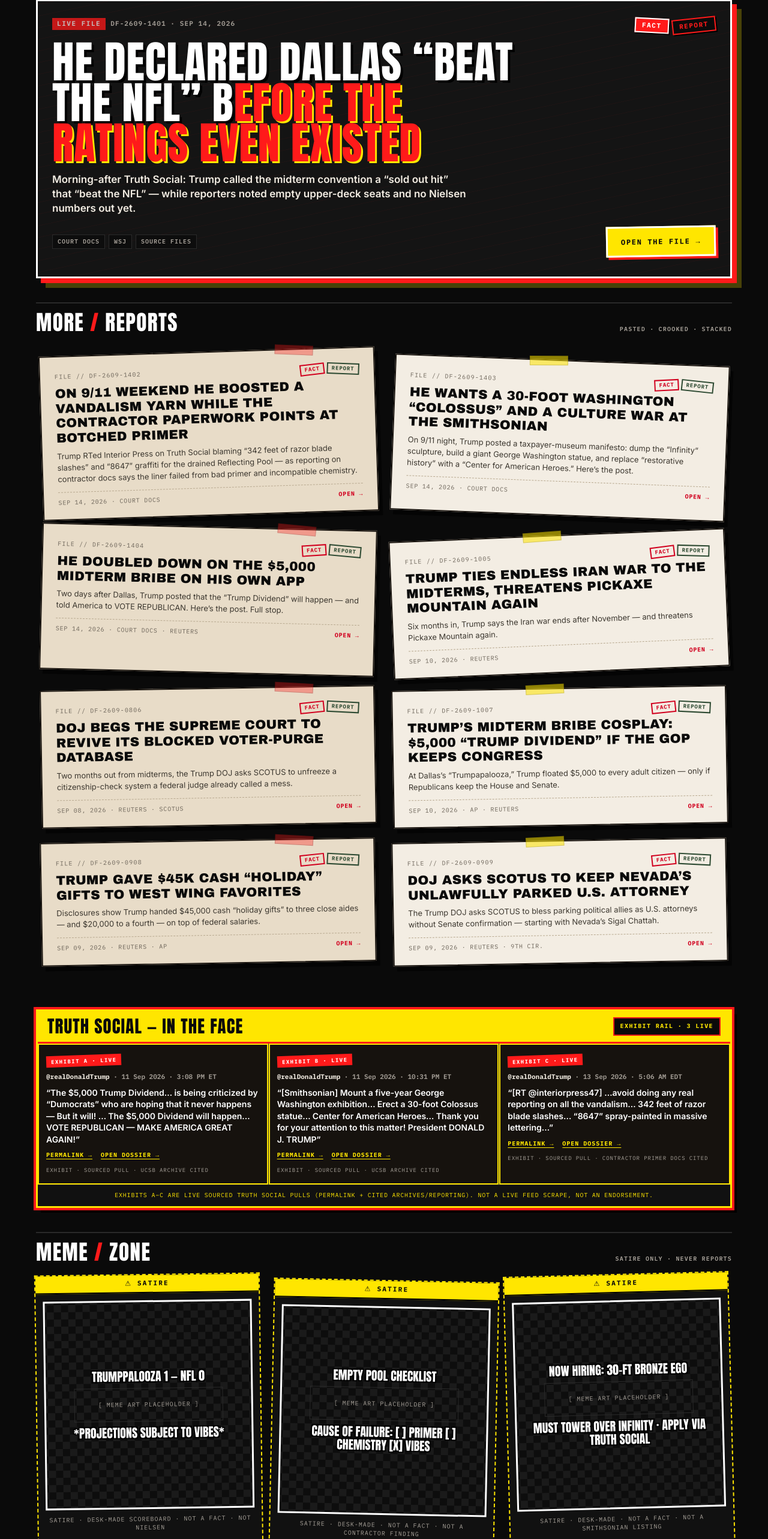
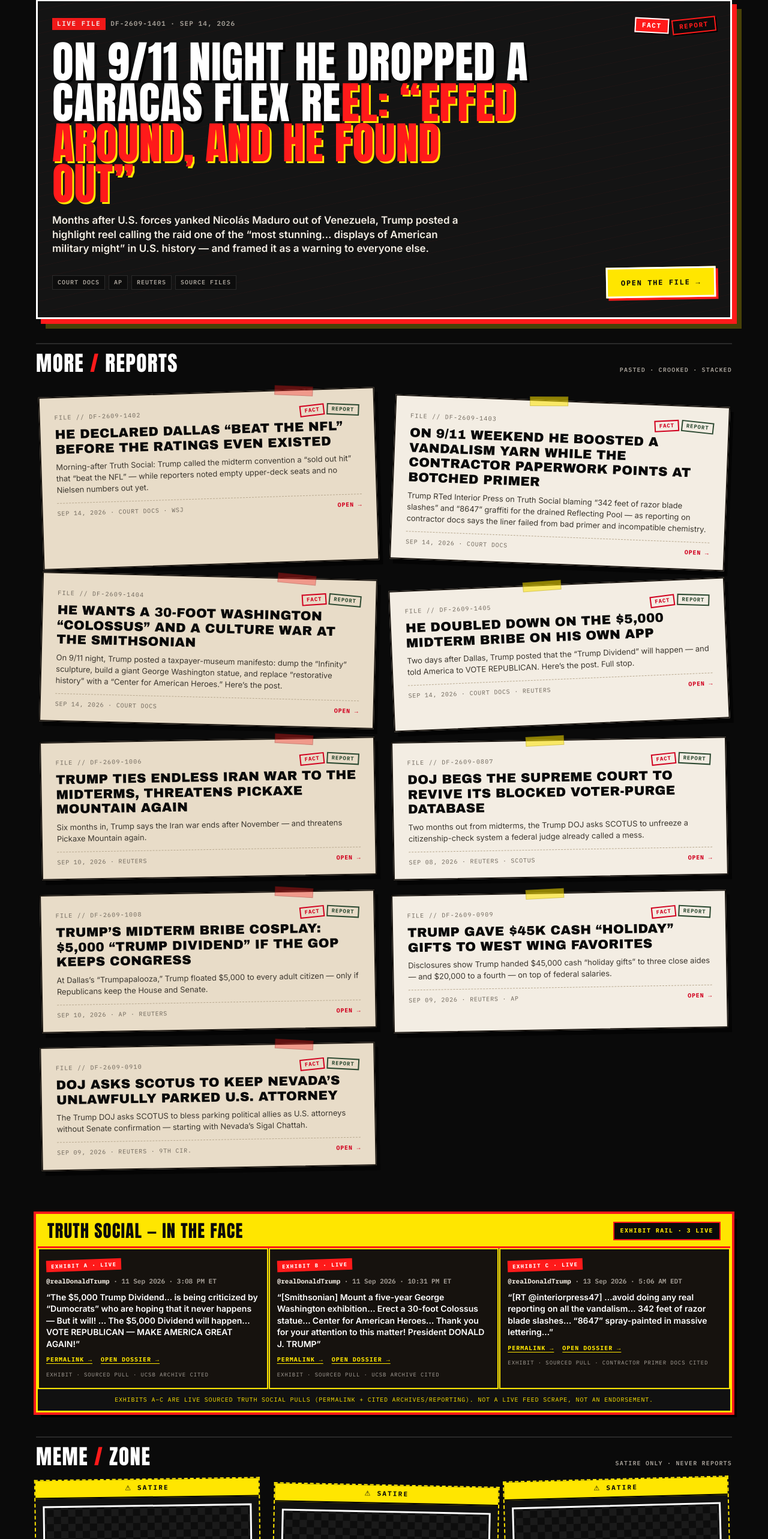
Before and after one commit to donaldfiles/the-donald-files, a React (Vite) app: page / in a window 1280 px wide. Shown: the part 217-2783 px from the top of the page at 60% size. Built offline with nearby package versions, Linux system fonts and the light colour scheme.

Commit message:
Ship TS Watch #5 (Caracas Maduro FAFO) article-only
Article-only ship: no new TruthStrip slot; keep A/B/C. Optional SATIRE FAFO meme on MemeRail.

```diff
--- a/src/components/home/MemeRail.tsx
+++ b/src/components/home/MemeRail.tsx
@@ -1,4 +1,9 @@
 const MEMES = [
+  {
+    top: 'FOREIGN POLICY IN THREE WORDS: FAFO',
+    bot: '(official soundtrack)',
+    cap: 'SATIRE · desk-made · NOT a fact · not a State Dept briefing',
+  },
   {
     top: 'TRUMPPALOOZA 1 — NFL 0',
     bot: '*projections subject to vibes*',
--- a/src/content/articles.ts
+++ b/src/content/articles.ts
@@ -17,6 +17,39 @@ export type Article = {
 }
 
 export const articles: Article[] = [
+  {
+    slug: 'truth-social-caracas-maduro-fafo',
+    title:
+      'On 9/11 night he dropped a Caracas flex reel: “effed around, and he found out”',
+    category: 'REPORTS',
+    date: '2026-09-14',
+    dek: 'Months after U.S. forces yanked Nicolás Maduro out of Venezuela, Trump posted a highlight reel calling the raid one of the “most stunning… displays of American military might” in U.S. history — and framed it as a warning to everyone else.',
+    body: [
+      'FACT — What he posted: On 11 September 2026 at 11:21 PM EDT, @realDonaldTrump posted a video. Per the Trump’s Truth archive transcript, the clip includes lines that U.S. forces conducted an “apprehension mission in Caracas, Venezuela to bring to justice 2 indicted persons, Nicolas and Cecilia Maduro,” plus the taunt that Maduro “had his chance until he didn’t” / “effed around, and he found out,” and praise for the operation as among the “most stunning, effective, and powerful displays of American military might and competence in American history.” Permalink: https://truthsocial.com/@realDonaldTrump/117255916246451243',
+      'ANALYSIS (labeled opinion / editorial context) — Why it matters: This isn’t breaking news — the raid was 3 January 2026 (AP/Reuters). It’s a victory lap on the anniversary of 9/11, recycled as midterm-season intimidation porn: we can snatch a sitting leader; adjust accordingly. Maduro is in Brooklyn fighting the case on immunity grounds (Reuters, 2 Sep 2026). Trump’s still selling the extraction like a UFC walkout. Deterrence theater, truth-app edition.',
+    ],
+    sources: [
+      {
+        label: 'Primary — Truth Social permalink (@realDonaldTrump, 11 Sep 2026)',
+        url: 'https://truthsocial.com/@realDonaldTrump/117255916246451243',
+      },
+      {
+        label: 'Archive — Trumpstruth.org status 41697',
+        url: 'https://www.trumpstruth.org/statuses/41697',
+      },
+      {
+        label:
+          'Context — AP, Trump / Maduro Venezuela raid (3 Jan 2026 attributed)',
+        url: 'https://apnews.com/article/trump-maduro-venezuela-presidential-palace-blowtorches-7969152ae48510003fe9cbde92f3c102',
+      },
+      {
+        label:
+          'Context — Reuters, Maduro asserts immunity (2 Sep 2026)',
+        url: 'https://www.reuters.com/world/americas/venezuelas-maduro-asserts-immunity-urges-us-judge-dismiss-charges-2026-09-02/',
+      },
+    ],
+    published: true,
+  },
   {
     slug: 'truth-social-dallas-beat-nfl',
     title:
--- a/src/pages/Home.tsx
+++ b/src/pages/Home.tsx
@@ -10,6 +10,7 @@ import { getPublishedArticles } from '../content/articles'
 
 /** Rage hierarchy (heat first) — uses existing articles only. */
 const RAGE_ORDER = [
+  'truth-social-caracas-maduro-fafo',
   'truth-social-dallas-beat-nfl',
   'truth-social-reflecting-pool-vandalism-primer',
   'truth-social-colossus-smithsonian-washington',
--- a/src/pages/Reports.tsx
+++ b/src/pages/Reports.tsx
@@ -7,6 +7,7 @@ import { getPublishedReports } from '../content/articles'
 
 /** Rage hierarchy (heat first) — existing reports only; no invented files. */
 const RAGE_ORDER = [
+  'truth-social-caracas-maduro-fafo',
   'truth-social-dallas-beat-nfl',
   'truth-social-reflecting-pool-vandalism-primer',
   'truth-social-colossus-smithsonian-washington',
```
